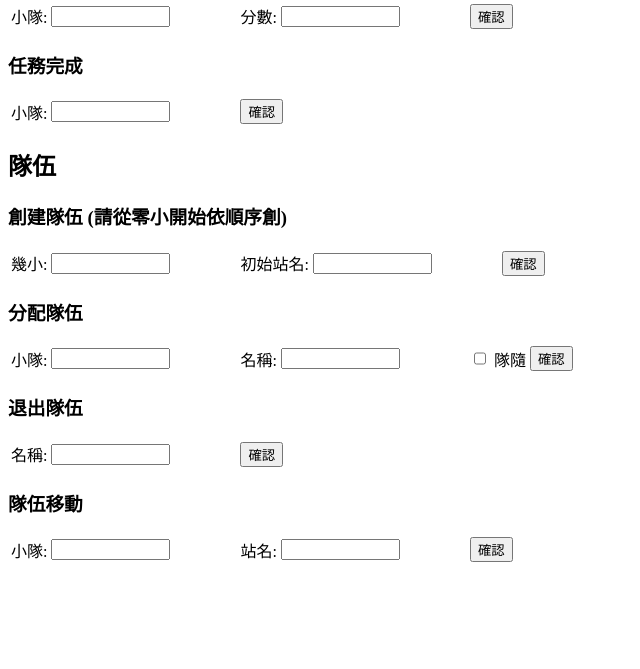
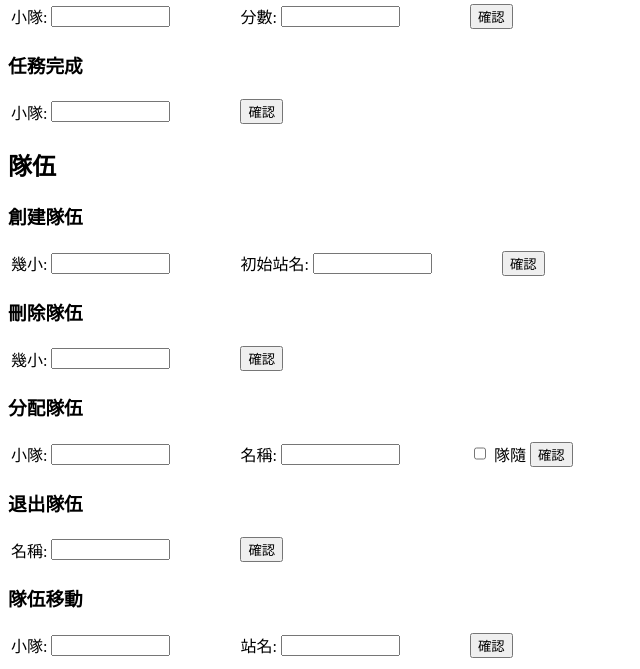
Before and after one commit to lucasw0908/izcc2024MRT, a Flask app: template flask/app/templates/admin.html in a window 1280 px wide. Shown: the part 275-944 px from the top of the page, without its empty margins (0-640 px from the left). Before the commit the page ends 837 px from the top, so only its background shows below. Run offline with Flask 3, Linux system fonts and the light colour scheme; the template is opened without the code that fills it, so the values that code supplies are empty.

Commit message:
admin id 重新命名

```diff
--- a/flask/app/templates/admin.html
+++ b/flask/app/templates/admin.html
@@ -20,9 +20,9 @@
     <h3>加分</h3>
     <table>
         <tr>
-            <td class="label"><label for="team-number">小隊:</label></td>
-            <td><input type="text" id="add_team-number" class="input-field"></td>
-            <td class="label"><label for="points">分數:</label></td>
+            <td class="label"><label for="add_point_team_name">小隊:</label></td>
+            <td><input type="text" id="add_point_team_name" class="input-field"></td>
+            <td class="label"><label for="add_points">分數:</label></td>
             <td><input type="text" id="add_points" class="input-field"></td>
             <td><button type="submit" class="submit-button" onclick="add_point()">確認</button></td>
         </tr>
@@ -30,8 +30,8 @@
     <h3>設定分數</h3>
     <table>
         <tr>
-            <td class="label"><label for="team-number">小隊:</label></td>
-            <td><input type="text" id="set_team-number" class="input-field"></td>
+            <td class="label"><label for="set_point_team-name">小隊:</label></td>
+            <td><input type="text" id="set_point_team-name" class="input-field"></td>
             <td class="label"><label for="points">分數:</label></td>
             <td><input type="text" id="set_points" class="input-field"></td>
             <td><button type="submit" class="submit-button" onclick="set_point()">確認</button></td>
@@ -41,32 +41,41 @@
     <h3>任務完成</h3>
         <table>
             <tr>
-                <td class="label"><label for="team-number">小隊:</label></td>
-                <td><input type="text" id="misson_team-number" class="input-field"></td>
+                <td class="label"><label for="finish_misson_team-name">小隊:</label></td>
+                <td><input type="text" id="finish_misson_team-name" class="input-field"></td>
                 <td><button type="submit" class="submit-button" onclick="finish_misson()">確認</button></td>
             </tr>
         </table>
 
     <h2>隊伍</h2>
-    <h3>創建隊伍 (請從零小開始依順序創)</h3>
+    <h3>創建隊伍</h3>
         <table class="input-table">
             <tr>
-                <td class="label"><label for="team-number">幾小:</label></td>
-                <td><input type="text" id="create_team-number" class="input-field"></td>
-                <td class="label"><label for="points">初始站名:</label></td>
-                <td><input type="text" id="create_team_position" class="input-field"></td>
+                <td class="label"><label for="create_team_team-name">幾小:</label></td>
+                <td><input type="text" id="create_team_team-name" class="input-field"></td>
+                <td class="label"><label for="create_team_team-position">初始站名:</label></td>
+                <td><input type="text" id="create_team_team-position" class="input-field"></td>
                 <td><button type="submit" class="submit-button" onclick="create_team()">確認</button></td>
+            </tr>
+        </table>
+
+        <h3>刪除隊伍</h3>
+        <table class="input-table">
+            <tr>
+                <td class="label"><label for="delete_team_team-name">幾小:</label></td>
+                <td><input type="text" id="delete_team_team-name" class="input-field"></td>
+                <td><button type="submit" class="submit-button" onclick="delete_team()">確認</button></td>
             </tr>
         </table>
 
     <h3>分配隊伍</h3>
         <table class="input-table">
             <tr>
-                <td class="label"><label for="team-number">小隊:</label></td>
-                <td><input type="text" id="join_team-number" class="input-field"></td>
-                <td class="label"><label for="points">名稱:</label></td>
-                <td><input type="text" id="join_team_name" class="input-field"></td>
-                <td><input type="checkbox" id="join_team-checkbox"></td>
+                <td class="label"><label for="join_team_team-name">小隊:</label></td>
+                <td><input type="text" id="join_team_team-name" class="input-field"></td>
+                <td class="label"><label for="join_team_user-name">名稱:</label></td>
+                <td><input type="text" id="join_team_user-name" class="input-field"></td>
+                <td><input type="checkbox" id="join_team_team-admin"></td>
                 <td class="label"><label>隊隨</label></td>
                 <td><button type="submit" class="submit-button" onclick="join_team()">確認</button></td>
             </tr>
@@ -76,7 +85,7 @@
         <table class="input-table">
             <tr>
                 <td class="label"><label for="points">名稱:</label></td>
-                <td><input type="text" id="leave_team_name" class="input-field"></td>
+                <td><input type="text" id="leave_team_user-name" class="input-field"></td>
                 <td><button type="submit" class="submit-button" onclick="leave_team()">確認</button></td>
             </tr>
         </table>
@@ -84,9 +93,9 @@
     <h3>隊伍移動</h3>
         <table>
             <tr>
-                <td class="label"><label for="team-number">小隊:</label></td>
-                <td><input type="text" id="move_team-number" class="input-field"></td>
-                <td class="label"><label for="points">站名:</label></td>
+                <td class="label"><label for="move_team_team-name">小隊:</label></td>
+                <td><input type="text" id="move_team_team-name" class="input-field"></td>
+                <td class="label"><label for="move_location">站名:</label></td>
                 <td><input type="text" id="move_location" class="input-field"></td>
                 <td><button type="submit" class="submit-button" onclick="move_to_location()">確認</button></td>
             </tr>
@@ -95,42 +104,48 @@
 
     <script>
         function add_point(){
-            const team = document.getElementById('add_team-number').value;
+            const team = document.getElementById('add_point_team_name').value;
             const points = document.getElementById('add_points').value;
             fetch(`http://localhost:8080/api/add_point/${team}/${points}`)
         }
 
         function set_point(){
-            const team = document.getElementById('set_team-number').value;
+            const team = document.getElementById('set_point_team-name').value;
             const points = document.getElementById('set_points').value;
             fetch(`http://localhost:8080/api/set_point/${team}/${points}`)
         }
 
         function finish_misson(){
-            const team = document.getElementById('misson_team-number').value;
+            const team = document.getElementById('finish_misson_team-name').value;
             fetch(`http://localhost:8080/api/finish_mission/${team}`)
         }
 
         function create_team(){
-            const team = document.getElementById('create_team-number').value;
-            const position = document.getElementById('create_team_position').value;
+            const team = document.getElementById('create_team_team-name').value;
+            const position = document.getElementById('create_team_team-position').value;
             fetch(`http://localhost:8080/api/create_team/${team}/${position}`)
         }
 
+        function delete_team(){
+            const team = document.getElementById('delete_team_team-name').value;
+            const position = document.getElementById('delete_team_team-position').value;
+            fetch(`http://localhost:8080/api/delete_team/${team}`)
+        }
+
         function join_team(){
-            const team = document.getElementById('join_team-number').value;
-            const player_name = document.getElementById('join_team_name').value;
-            const admin = document.getElementById('join_team-checkbox').checked
+            const team = document.getElementById('join_team_team-name').value;
+            const player_name = document.getElementById('join_team_user-name').value;
+            const admin = document.getElementById('join_team_team-admin').checked
             fetch(`http://localhost:8080/api/join_team/${team}/${player_name}/${admin}`)
         }
 
         function leave_team(){
-            const player_name = document.getElementById("leave_team_name").value;
+            const player_name = document.getElementById("leave_team_user-name").value;
             fetch(`http://localhost:8080/api/leave_team/${player_name}`)
         }
 
         function move_to_location(){
-            const team = document.getElementById('move_team-number').value;
+            const team = document.getElementById('move_team_team-name').value;
             const location = document.getElementById('move_location').value;
             fetch(`http://localhost:8080/api/move_to_location/${team}/${location}`)
         }
```
